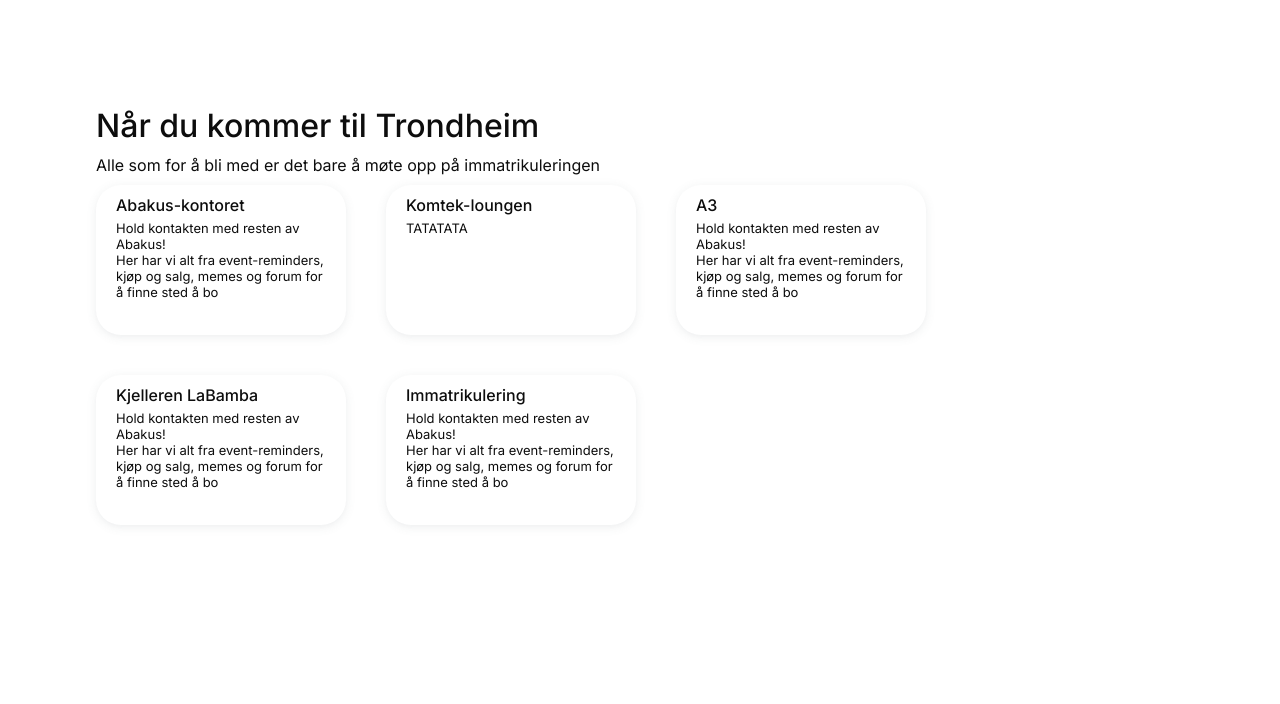
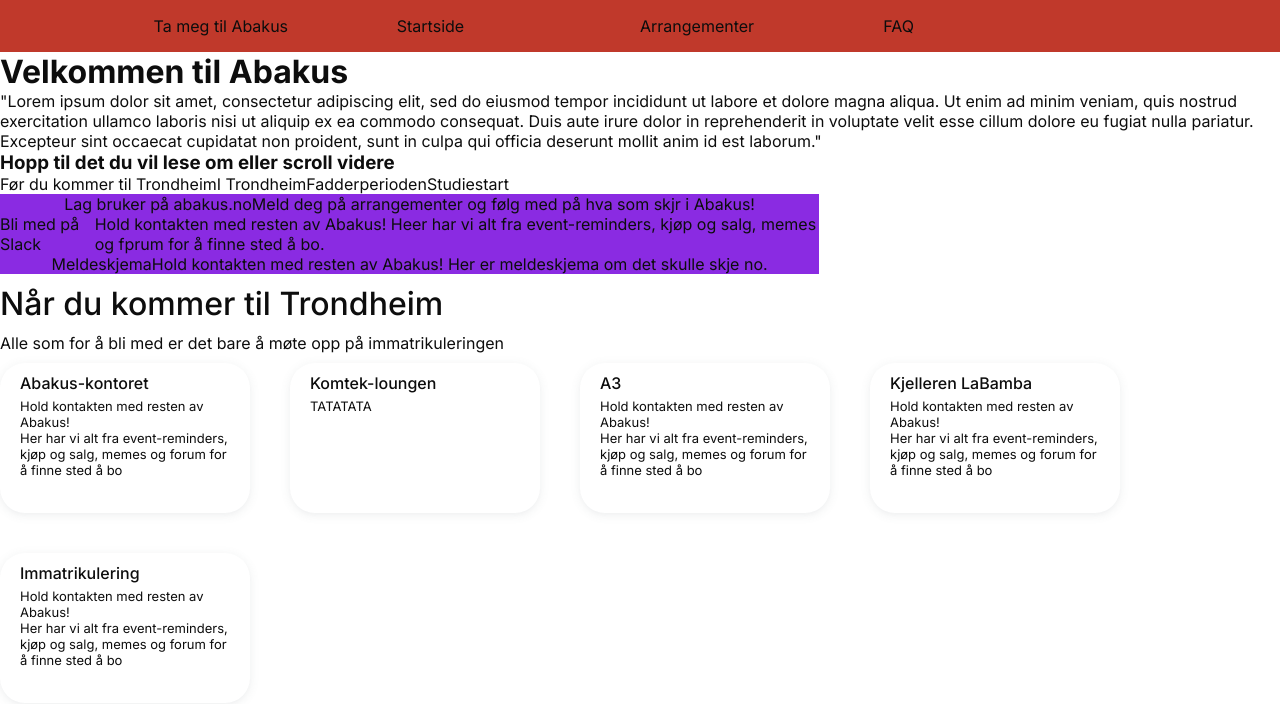
Before and after one commit to webkom/nyiabakus, a Next.js app: page / in a window 1280 px wide. Shown: the top 704 px of the page. Built offline with nearby package versions, Linux system fonts and the light colour scheme.

Commit message:
Add navbar, header and card component (#3)
Co-authored-by: Jonatan Norbye <norbye@users.noreply.github.com>

```diff
--- /dev/null
+++ b/components/Card/index.tsx
@@ -0,0 +1,17 @@
+import styles from "./styles.module.css";
+
+interface CardProps {
+  title: string;
+  text: string;
+}
+
+const Card: React.FC<CardProps> = ({ title, text }) => {
+  return (
+    <div className={styles.card}>
+      <p>{title}</p>
+      <p>{text}</p>
+    </div>
+  );
+};
+
+export default Card;
--- /dev/null
+++ b/components/Card/styles.module.css
@@ -0,0 +1,6 @@
+.card {
+    border: 10px;
+    justify-content: center;
+    display: flex;
+    background-color: blueviolet;
+}
--- /dev/null
+++ b/components/Header/index.tsx
@@ -0,0 +1,51 @@
+import Link from "next/link";
+import Card from "../Card";
+import styles from "./styles.module.css";
+
+const Header = () => {
+  return (
+    <div className={styles.header}>
+      <h1>Velkommen til Abakus</h1>
+      <p>
+        "Lorem ipsum dolor sit amet, consectetur adipiscing elit, sed do eiusmod
+        tempor incididunt ut labore et dolore magna aliqua. Ut enim ad minim
+        veniam, quis nostrud exercitation ullamco laboris nisi ut aliquip ex ea
+        commodo consequat. Duis aute irure dolor in reprehenderit in voluptate
+        velit esse cillum dolore eu fugiat nulla pariatur. Excepteur sint
+        occaecat cupidatat non proident, sunt in culpa qui officia deserunt
+        mollit anim id est laborum."
+      </p>
+      <div>
+        <h3>Hopp til det du vil lese om eller scroll videre</h3>
+        <div>
+          <Link href={"/"}>Før du kommer til Trondheim</Link>
+          <Link href={"/"}>I Trondheim</Link>
+          <Link href={"/"}>Fadderperioden</Link>
+          <Link href={"/"}>Studiestart</Link>
+        </div>
+      </div>
+      <div>
+        <Card
+          title={"Lag bruker på abakus.no"}
+          text={
+            "Meld deg på arrangementer og følg med på hva som skjr i Abakus!"
+          }
+        />
+        <Card
+          title={"Bli med på Slack"}
+          text={
+            "Hold kontakten med resten av Abakus! Heer har vi alt fra event-reminders, kjøp og salg, memes og fprum for å finne sted å bo."
+          }
+        />
+        <Card
+          title={"Meldeskjema"}
+          text={
+            "Hold kontakten med resten av Abakus! Her er meldeskjema om det skulle skje no."
+          }
+        />
+      </div>
+    </div>
+  );
+};
+
+export default Header;
--- /dev/null
+++ b/components/Header/styles.module.css
@@ -0,0 +1,4 @@
+.header div {
+    width: 80%;
+
+  }
--- /dev/null
+++ b/components/Navbar/index.tsx
@@ -0,0 +1,17 @@
+import Link from "next/link";
+import styles from "./styles.module.css";
+
+const Navbar = () => {
+  return (
+    <div className={styles.navbar}>
+      <div>
+        <Link href={"/"}>Ta meg til Abakus</Link>
+        <Link href={"/"}>Startside</Link>
+        <Link href={"/"}>Arrangementer</Link>
+        <Link href={"/"}>FAQ</Link>
+      </div>
+    </div>
+  );
+};
+
+export default Navbar;
--- /dev/null
+++ b/components/Navbar/styles.module.css
@@ -0,0 +1,16 @@
+.navbar {
+  background-color: #c0392b;
+  padding: 1rem 2rem;
+  color: white;
+  justify-content: center;
+  display: flex;
+}
+
+.navbar a {
+  display: inline-block;
+  width: 25%;
+}
+
+.navbar div {
+  width: 80%;
+}
--- a/pages/index.tsx
+++ b/pages/index.tsx
@@ -2,6 +2,8 @@
 import { Inter } from "next/font/google";
 import styles from "@/styles/Home.module.css";
 import FPInfoSection from "@/components/FPInfoSection/FPInfoSection";
+import Header from "@/components/Header";
+import Navbar from "@/components/Navbar";
 
 const inter = Inter({ subsets: ["latin"] });
 
@@ -18,6 +20,8 @@
         <link rel="icon" href="/favicon.png" />
       </Head>
       <main className={`${styles.main} ${inter.className}`}>
+        <Navbar />
+        <Header />
         <FPInfoSection />
       </main>
     </>
--- a/styles/Home.module.css
+++ b/styles/Home.module.css
@@ -1,8 +1,5 @@
 .main {
   display: flex;
   flex-direction: column;
-  justify-content: space-between;
-  align-items: center;
-  padding: 6rem;
   min-height: 100vh;
 }
```
Also changed, not shown: 1 other file (tests, documents, lock files or other folders).
